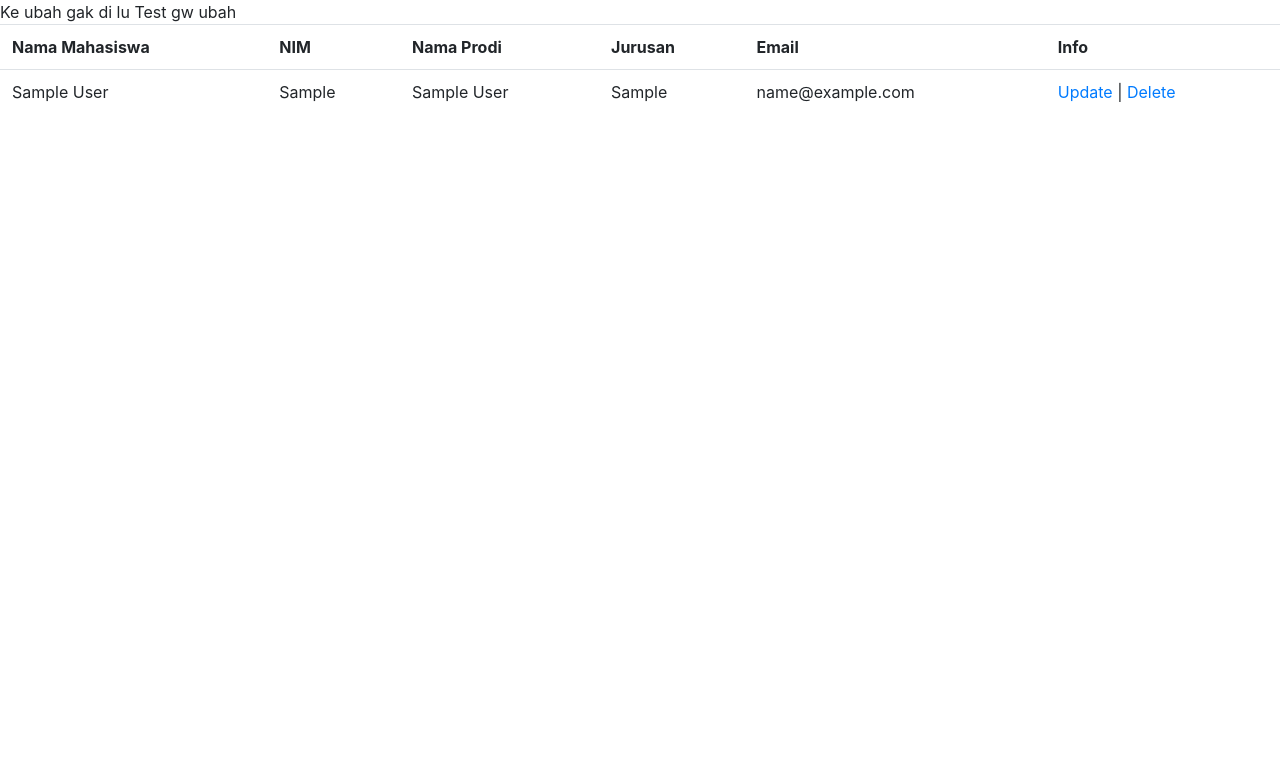
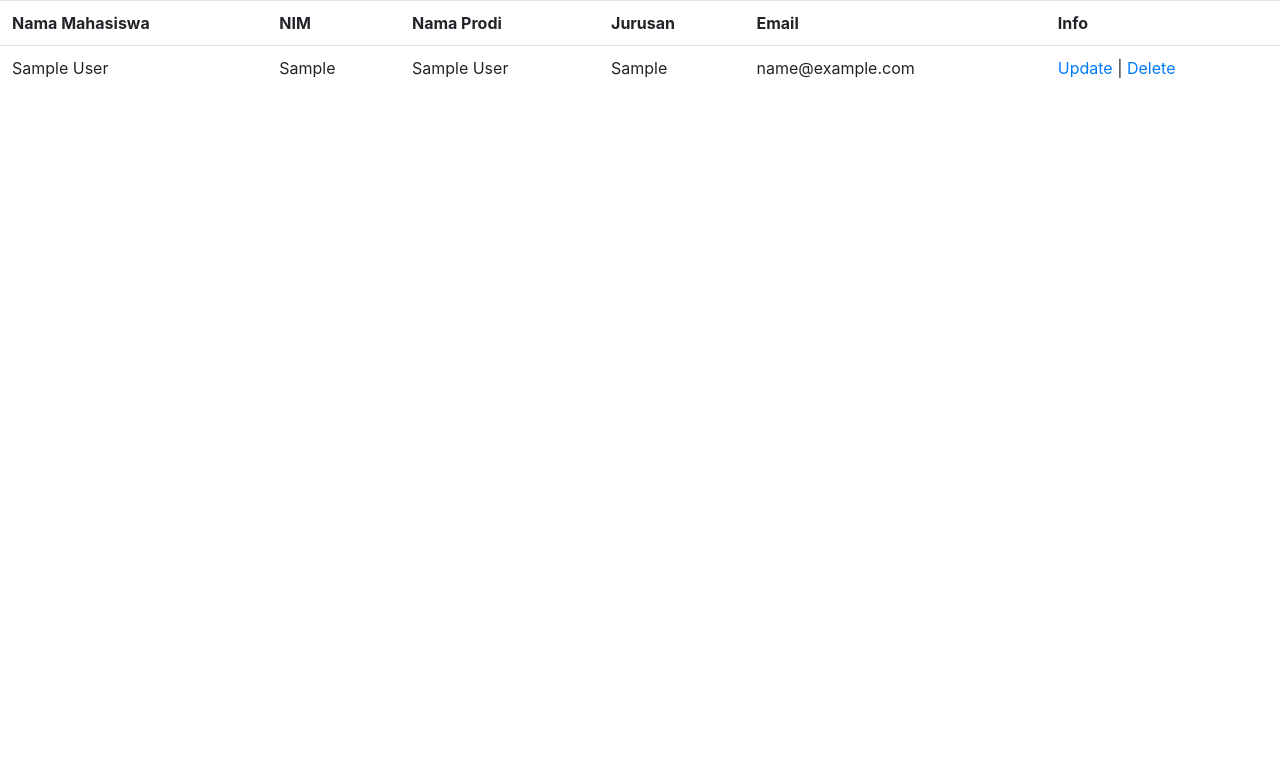
Before and after one commit to joko18/Jaya, a PHP site: page /Admin.php in a window 1280 px wide. Shown: the top 783 px of the page. Run offline with PHP 8.4, Linux system fonts and the light colour scheme; tables that the repository leaves empty or names only in its code hold one stand-in row (values such as "Sample post"); some libraries are stand-ins or nearby versions.

Commit message:
Update Conection.php

```diff
--- a/Conection.php
+++ b/Conection.php
@@ -6,6 +6,3 @@ $database = "id11853233_ssipgrouph";
 
 $conn = mysqli_connect($sever, $user, $pass, $database);
 ?>
-
-Ke ubah gak di lu
-Test gw ubah
```
